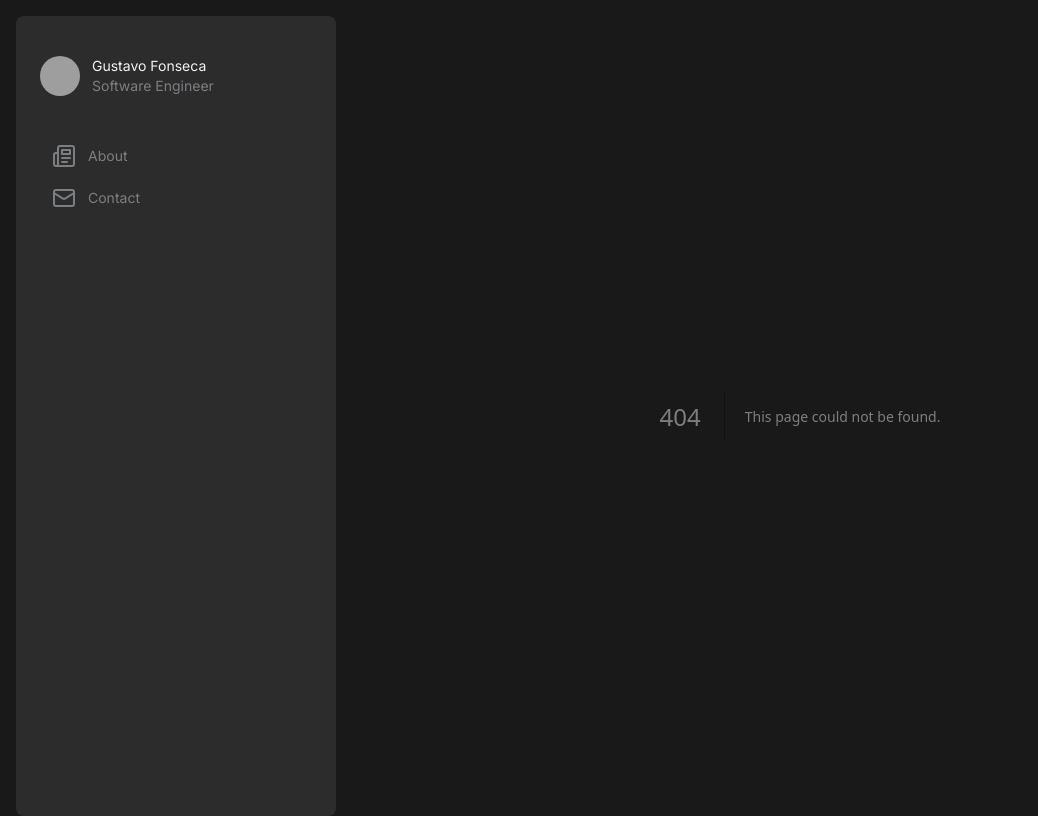
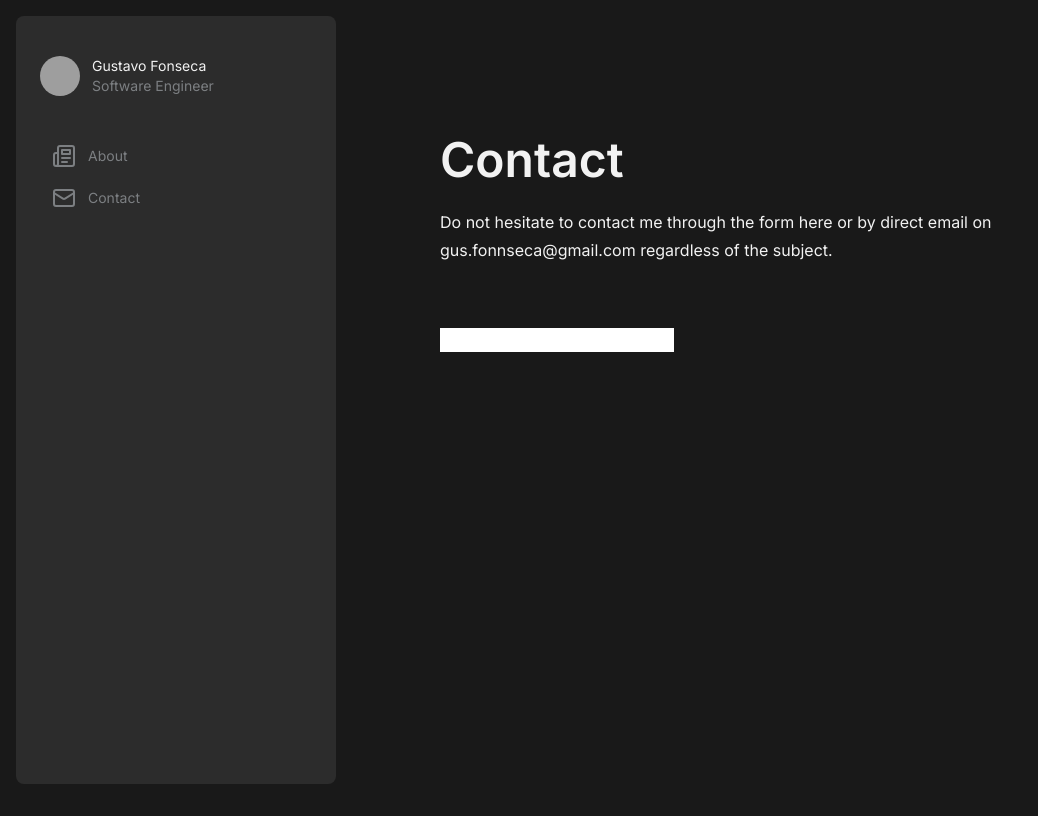
Before and after one commit to fscgustavo/portfolio, a Next.js app: page /contact in a window 1280 px wide. Before the commit this address had no page. Shown: the whole page, without its empty margins (0-1038 px from the left). Built offline with nearby package versions, Linux system fonts and the light colour scheme; grey boxes are pictures that could not be loaded.

Commit message:
chore: add container style and create contact route

```diff
--- /dev/null
+++ b/app/contact/page.tsx
@@ -0,0 +1,14 @@
+export default function Contact() {
+  return (
+    <div>
+      <h1 className="text-5xl font-semibold text-white">Contact</h1>
+      <p className="mt-6 leading-7 text-white">
+        Do not hesitate to contact me through the form here or by direct email
+        on gus.fonnseca@gmail.com regardless of the subject.
+      </p>
+      <form className="mt-16">
+        <input />
+      </form>
+    </div>
+  );
+}
--- a/components/main.tsx
+++ b/components/main.tsx
@@ -9,7 +9,7 @@ export function Main({ children }: MainProps) {
   return (
     <main className="grid h-screen max-lg:auto-rows-max lg:grid-cols-[20rem_auto] lg:p-4">
       <Menu />
-      {children}
+      <div className="mx-auto w-[48rem] px-6 pt-[7.5rem]">{children}</div>
     </main>
   );
 }
```
